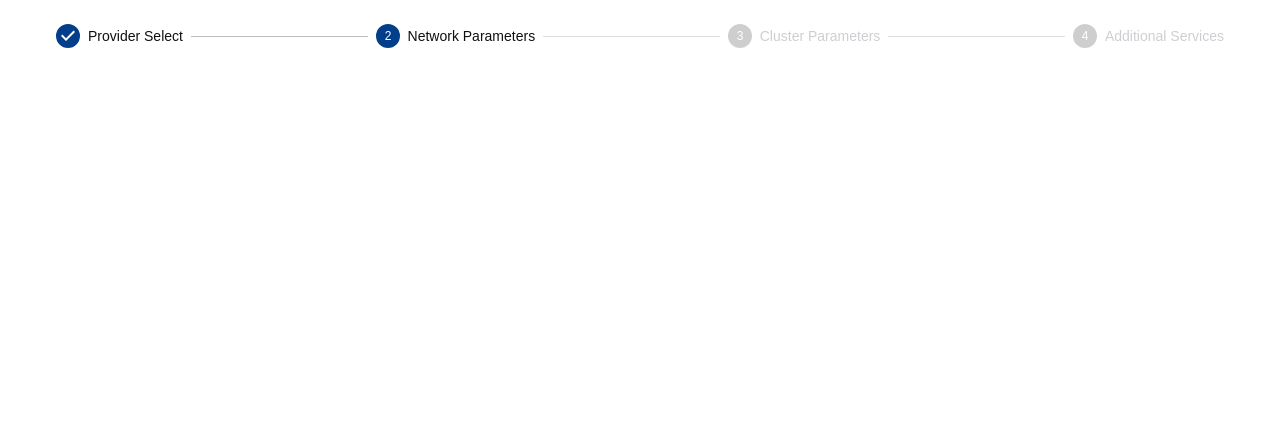
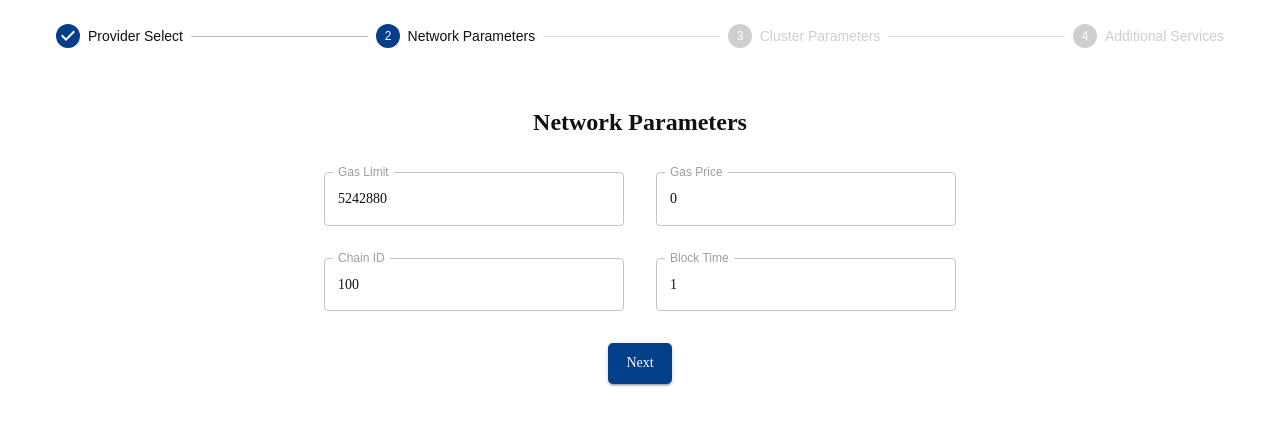
Before and after one commit to sig-0/madev, a React (Create React App) app in the folder web-ui/: page /setup in a window 1280 px wide. Both pictures are taken after a click on the button "Polygon Edge". Shown: the top 426 px of the page. Built offline with nearby package versions, Linux system fonts and the light colour scheme; a web font is replaced by a local one.

Commit message:
Add Network Params setup page

```diff
--- a/web-ui/src/components/atoms/NetworkParams/NetworkParams.tsx
+++ b/web-ui/src/components/atoms/NetworkParams/NetworkParams.tsx
@@ -1,11 +1,125 @@
-import { Box } from '@material-ui/core';
-import { FC } from 'react';
-import { ISetupItemProps } from '../../pages/Setup/setup.Types';
+import { Box, TextField } from '@material-ui/core';
+import { useFormik } from 'formik';
+import { FC, useContext, useState } from 'react';
+import SetupContext from '../../../context/SetupContext';
+import { INetworkParams } from '../../../context/setupContext.types';
+import { ESetupStep, ISetupItemProps } from '../../pages/Setup/setup.Types';
+import ActionButton from '../ActionButton/ActionButton';
+import PageTitle from '../PageTitle/PageTitle';
 
 const NetworkParams: FC<ISetupItemProps> = (props) => {
   const { next } = props;
 
-  return <Box>Box</Box>;
+  const { setNetworkParams } = useContext(SetupContext);
+
+  const [initialValues] = useState<INetworkParams>({
+    gasLimit: 5242880,
+    gasPrice: 0,
+    chainID: 100,
+    blockTime: 1
+  });
+
+  const formik = useFormik({
+    initialValues,
+    enableReinitialize: true, // TODO add validation schema
+    onSubmit: (values, { resetForm }) => {
+      setNetworkParams({
+        gasLimit: values.gasLimit,
+        gasPrice: values.gasPrice,
+        chainID: values.chainID,
+        blockTime: values.blockTime
+      });
+
+      next();
+    }
+  });
+
+  return (
+    <Box
+      display={'flex'}
+      flexDirection={'column'}
+      alignItems={'center'}
+      justifyContent={'center'}
+      mt={4}
+      width={'100%'}
+    >
+      <PageTitle title={ESetupStep.NETWORK_PARAMS} />
+      <form autoComplete={'off'} onSubmit={formik.handleSubmit}>
+        <Box display={'flex'} maxWidth={'100%'} mt={4}>
+          <Box display={'flex'} alignItems={'center'}>
+            <Box display={'flex'} mr={4}>
+              <TextField
+                id={'gasLimit'}
+                label={'Gas Limit'}
+                variant={'outlined'}
+                value={formik.values.gasLimit}
+                onChange={formik.handleChange}
+                onBlur={formik.handleBlur}
+                error={
+                  formik.touched.gasLimit && Boolean(formik.errors.gasLimit)
+                }
+                helperText={formik.touched.gasLimit && formik.errors.gasLimit}
+                style={{
+                  width: '300px'
+                }}
+              />
+            </Box>
+            <TextField
+              id={'gasPrice'}
+              label={'Gas Price'}
+              variant={'outlined'}
+              value={formik.values.gasPrice}
+              onChange={formik.handleChange}
+              onBlur={formik.handleBlur}
+              error={formik.touched.gasPrice && Boolean(formik.errors.gasPrice)}
+              helperText={formik.touched.gasPrice && formik.errors.gasPrice}
+              style={{
+                width: '300px'
+              }}
+            />
+          </Box>
+        </Box>
+
+        <Box display={'flex'} maxWidth={'100%'} mt={4}>
+          <Box display={'flex'} alignItems={'center'}>
+            <Box display={'flex'} mr={4}>
+              <TextField
+                id={'chainID'}
+                label={'Chain ID'}
+                variant={'outlined'}
+                value={formik.values.chainID}
+                onChange={formik.handleChange}
+                onBlur={formik.handleBlur}
+                error={formik.touched.chainID && Boolean(formik.errors.chainID)}
+                helperText={formik.touched.chainID && formik.errors.chainID}
+                style={{
+                  width: '300px'
+                }}
+              />
+            </Box>
+            <TextField
+              id={'blockTime'}
+              label={'Block Time'}
+              variant={'outlined'}
+              value={formik.values.blockTime}
+              onChange={formik.handleChange}
+              onBlur={formik.handleBlur}
+              error={
+                formik.touched.blockTime && Boolean(formik.errors.blockTime)
+              }
+              helperText={formik.touched.blockTime && formik.errors.blockTime}
+              style={{
+                width: '300px'
+              }}
+            />
+          </Box>
+        </Box>
+        <Box width={'100%'} display={'flex'} mt={4} justifyContent={'center'}>
+          <ActionButton text={'Next'} square={true} />
+        </Box>
+      </form>
+    </Box>
+  );
 };
 
 export default NetworkParams;
--- a/web-ui/src/components/atoms/ProviderSelect/ProviderSelect.tsx
+++ b/web-ui/src/components/atoms/ProviderSelect/ProviderSelect.tsx
@@ -1,11 +1,14 @@
 import { Box, Button } from '@material-ui/core';
-import { FC } from 'react';
+import { FC, useContext } from 'react';
+import SetupContext from '../../../context/SetupContext';
 import { EBackendProvider } from '../../../context/setupContext.types';
 import { ISetupItemProps } from '../../pages/Setup/setup.Types';
 import PageTitle from '../PageTitle/PageTitle';
 
 const ProviderSelect: FC<ISetupItemProps> = (props) => {
   const { next } = props;
+
+  const { setProvider } = useContext(SetupContext);
 
   const availableProviders: EBackendProvider[] = [
     EBackendProvider.POLYGON_EDGE,
@@ -32,6 +35,8 @@ const ProviderSelect: FC<ISetupItemProps> = (props) => {
                 disabled={index != 0}
                 variant={'outlined'}
                 onClick={() => {
+                  setProvider(provider);
+
                   next();
                 }}
               >
--- a/web-ui/src/components/pages/Setup/SetupPage.tsx
+++ b/web-ui/src/components/pages/Setup/SetupPage.tsx
@@ -1,5 +1,6 @@
 import { Box, Container, Step, StepLabel, Stepper } from '@material-ui/core';
 import { FC, useEffect, useState } from 'react';
+import NetworkParams from '../../atoms/NetworkParams/NetworkParams';
 import ProviderSelect from '../../atoms/ProviderSelect/ProviderSelect';
 import { ESetupStep, ISetupPageProps } from './setup.Types';
 
@@ -17,6 +18,8 @@ const SetupPage: FC<ISetupPageProps> = () => {
     switch (activeStep) {
       case ESetupStep.PROVIDER:
         return <ProviderSelect next={handleNext} />;
+      case ESetupStep.NETWORK_PARAMS:
+        return <NetworkParams next={handleNext} />;
       default:
         return null;
     }
--- a/web-ui/src/context/SetupContext.ts
+++ b/web-ui/src/context/SetupContext.ts
@@ -1,17 +1,22 @@
-import {createContext} from 'react';
-import {EBackendProvider} from './setupContext.types';
+import { createContext } from 'react';
+import { EBackendProvider, INetworkParams } from './setupContext.types';
 
 export interface ISetupContext {
   provider: EBackendProvider;
+  networkParams: INetworkParams | null;
 
   setProvider(provider: EBackendProvider): void;
 
+  setNetworkParams(params: INetworkParams | null): void;
 }
 
 const SetupContext = createContext<ISetupContext>({
   provider: EBackendProvider.POLYGON_EDGE,
-  setProvider: (provider: EBackendProvider) => {
-  }
+  networkParams: null,
+
+  setProvider: (provider: EBackendProvider) => {},
+
+  setNetworkParams(params: INetworkParams | null) {}
 });
 
 export default SetupContext;
```
Also changed, not shown: web-ui/src/context/setupContext.types.ts (+7 -0 lines).
